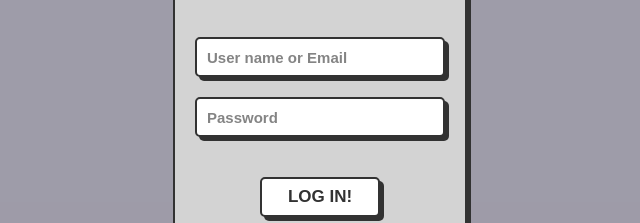
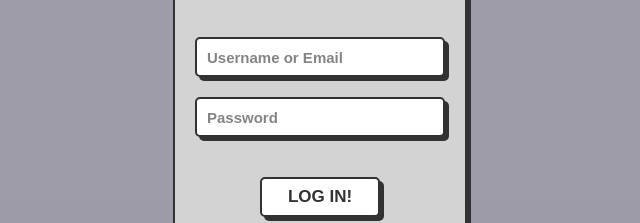
Before and after one commit to G-Wolve/WebGameBackend, a website: page Public/index.html in a window 1280 px wide. Both pictures are taken after a click on the button "LOG IN". Shown: the part 307-530 px from the top of the page, 317-957 px from the left. Drawn offline with nearby package versions, Linux system fonts and the light colour scheme.

Commit message:
Removed space

```diff
--- a/Public/index.html
+++ b/Public/index.html
@@ -17,7 +17,7 @@
                     <div class="flip-card__front">
                         <div class="title">Log in</div>
                         <form id="loginForm" class="flip-card__form" action="">
-                            <input class="flip-card__input" name="playername" placeholder="User name or Email">
+                            <input class="flip-card__input" name="playername" placeholder="Username or Email">
                             <input class="flip-card__input" name="password" placeholder="Password" type="password">
                             <button class="flip-card__btn">Log in!</button>
                         </form>
```
